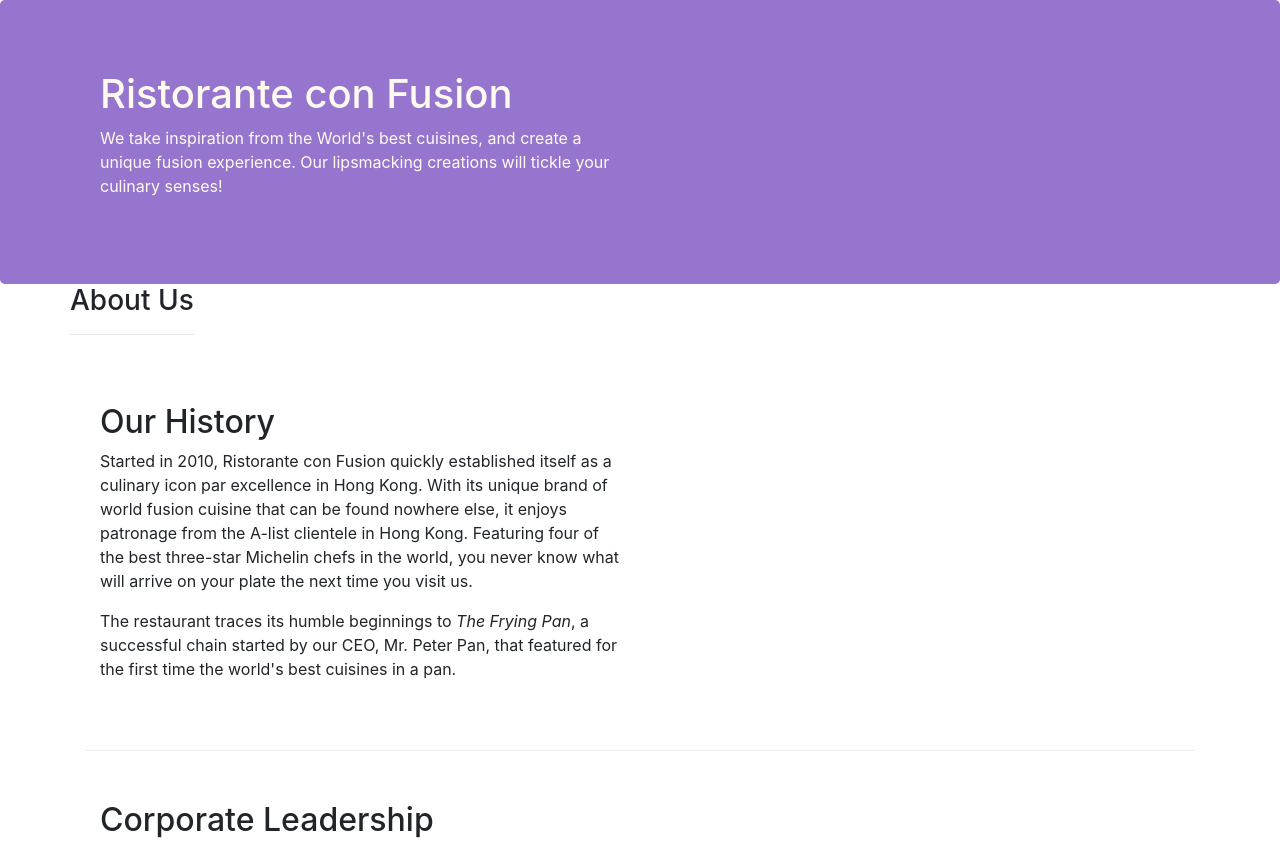
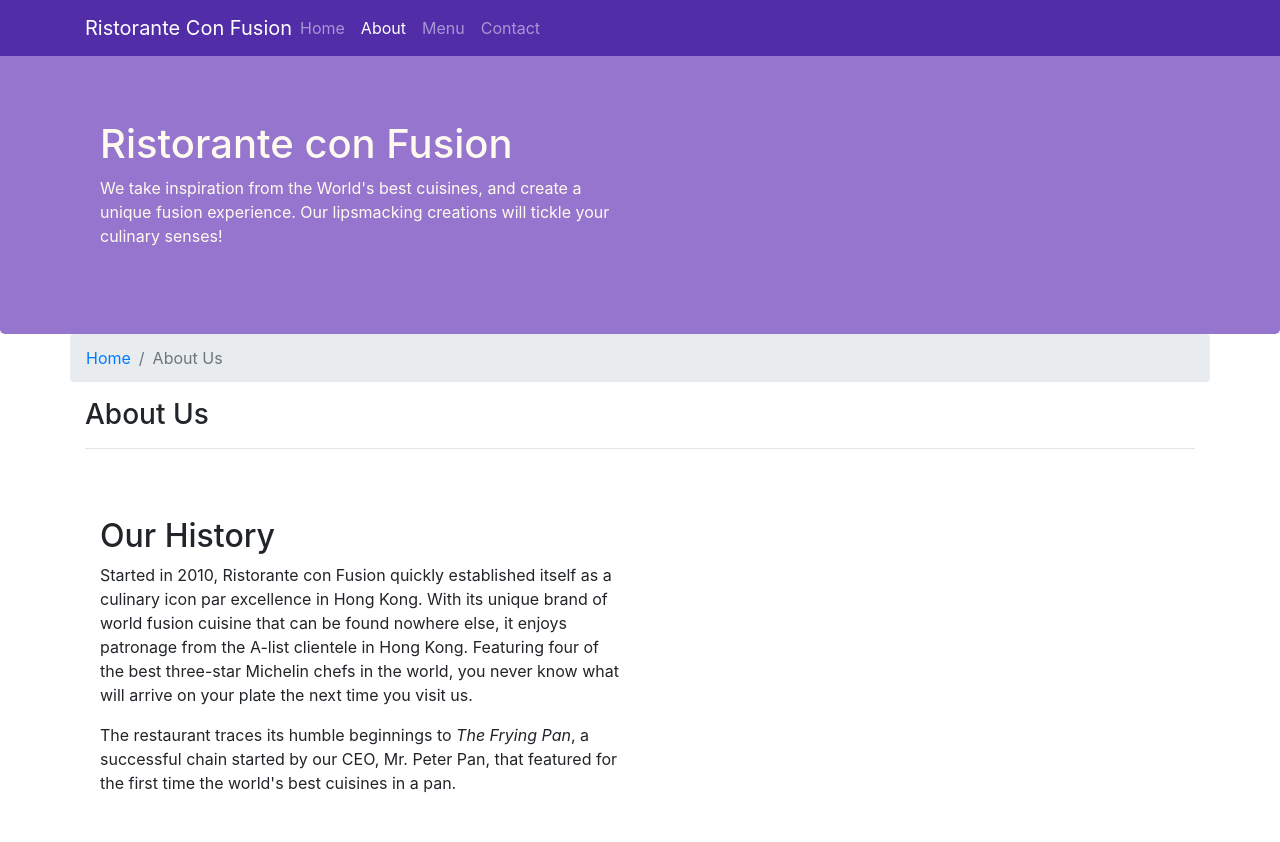
Before and after one commit to Dheeraj3859/git-boot, a website: page aboutus.html in a window 1280 px wide. Shown: the top 842 px of the page. Drawn offline with nearby package versions, Linux system fonts and the light colour scheme.

Commit message:
navbar and breadcrumb

```diff
--- a/aboutus.html
+++ b/aboutus.html
@@ -14,7 +14,24 @@
 </head>
 
 <body>
+    <nav class="navbar navbar-dark navbar-expand-sm fixed-top">
+        <div class="container">
+            <button class="navbar-toggler" type="button" data-toggle="collapse" data-target="#Navbar">
+                <span class="navbar-toggler-icon"></span>
+            </button>
+            <a class="navbar-brand mr-auto" href="./index.html"> Ristorante Con Fusion</a>
+            <div class="collapse navbar-collapse" id="Navbar">
+                <ul class="navbar-nav mr-auto">
+                    <li class="nav-item"><a class="nav-link" href="./index.html">Home</a> </li>
+                    <li class="nav-item active"><a class="nav-link" href="#">About</a> </li>
+                    <li class="nav-item"><a class="nav-link" href="#">Menu</a> </li>
+                    <li class="nav-item"><a class="nav-link" href="#">Contact</a> </li>
 
+                </ul>
+            </div>
+
+        </div>
+     </nav>
     <header class="jumbotron">
         <div class="container">
             <div class="row row-header">
@@ -30,7 +47,11 @@
     <div class="container">
     <div>
         <div class="row">
-            <div>
+            <ol class="col-12 breadcrumb">
+                <li class="breadcrumb-item"><a href="./index.html">Home</a></li>
+                <li class="breadcrumb-item active">About Us</li>
+            </ol>
+            <div class="col-12">
                <h3>About Us</h3>
                <hr>
             </div>
@@ -69,7 +90,7 @@
                 <div class="col-4 offset-1 col-sm-2">
                     <h5>Links</h5>
                     <ul class="list-unstyled">
-                        <li><a href="#">Home</a></li>
+                        <li><a href="./index.html">Home</a></li>
                         <li><a href="#">About</a></li>
                         <li><a href="#">Menu</a></li>
                         <li><a href="#">Contact</a></li>
--- a/css/styles.css
+++ b/css/styles.css
@@ -26,3 +26,11 @@
 	margin: 0px;
 	color: #0f0f0f;
 }
+
+body{
+	padding: 50px 0px 0px 0px;
+	z-index: 0;
+}
+.navbar-dark{
+	background-color: #512DA8;
+}
```
Also changed, not shown: index.html (+19 -1 lines).
